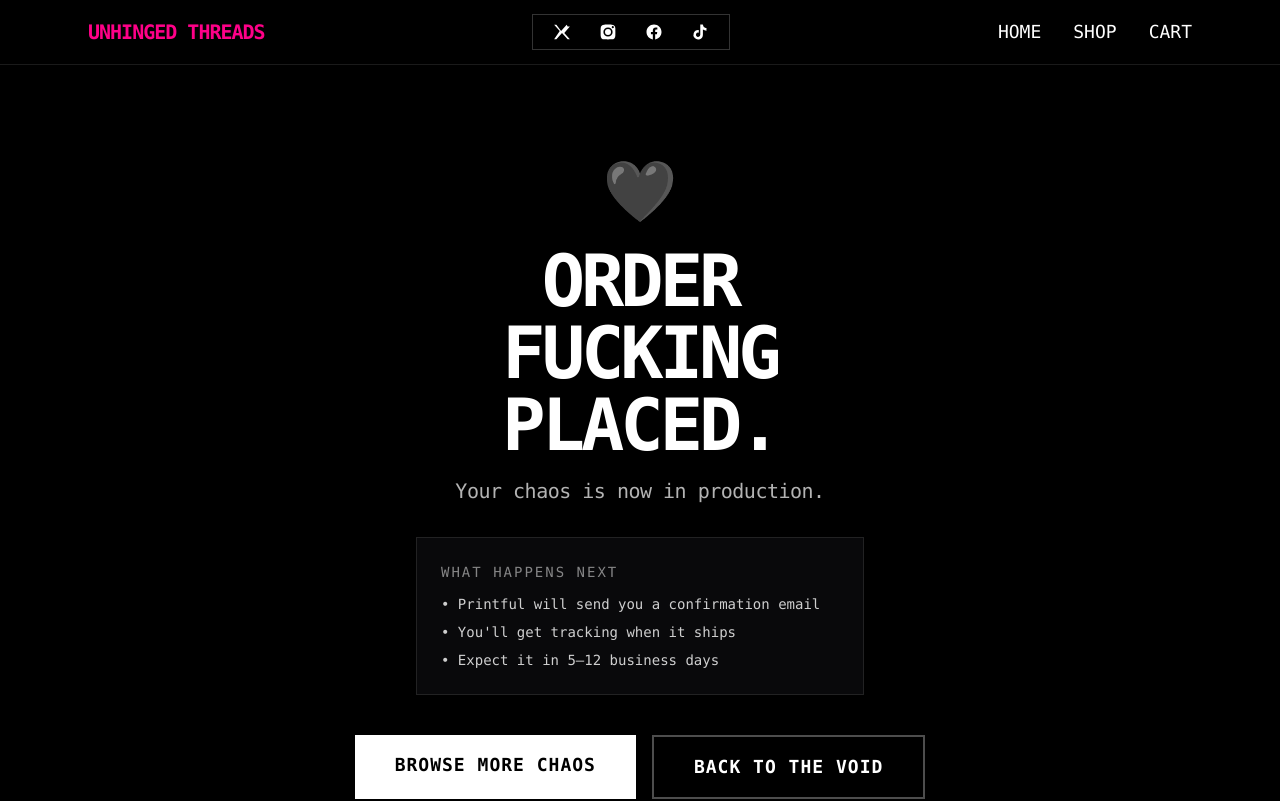
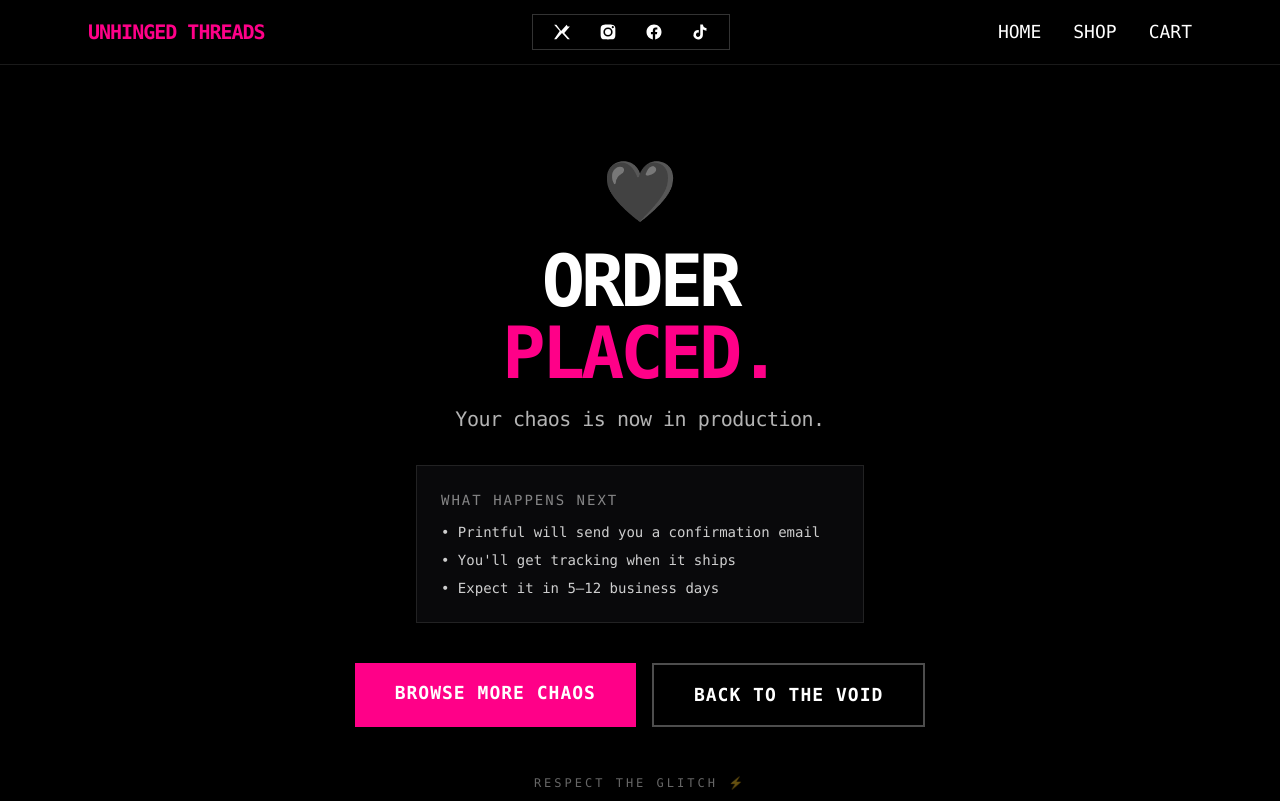
Before and after one commit to bandledarkcloud-bit/unhinged-threads, a Next.js app: page /thank-you in a window 1280 px wide. Shown: the top 801 px of the page. Built offline with nearby package versions, Linux system fonts and the light colour scheme; no server answers; the database is empty.

Commit message:
Tweak thank-you page: remove profanity, add pink accents

```diff
--- a/app/thank-you/page.tsx
+++ b/app/thank-you/page.tsx
@@ -10,7 +10,8 @@ export default function ThankYouPage() {
         <div className="text-6xl mb-6">🖤</div>
 
         <h1 className="text-5xl md:text-7xl font-black tracking-[-4px] mb-4">
-          ORDER<br />FUCKING<br />PLACED.
+          ORDER<br />
+          <span className="text-[#ff0088]">PLACED.</span>
         </h1>
 
         <p className="text-xl text-white/70 mb-8 tracking-tight">
@@ -29,7 +30,7 @@ export default function ThankYouPage() {
         <div className="flex flex-col sm:flex-row gap-4 justify-center">
           <Link
             href="/shop"
-            className="px-10 py-4 bg-white text-black font-black text-lg tracking-[1px] active:bg-[#ff0088] active:text-white transition-all"
+            className="px-10 py-4 bg-[#ff0088] text-white font-black text-lg tracking-[1px] active:bg-white active:text-black transition-all"
           >
             BROWSE MORE CHAOS
           </Link>
```
